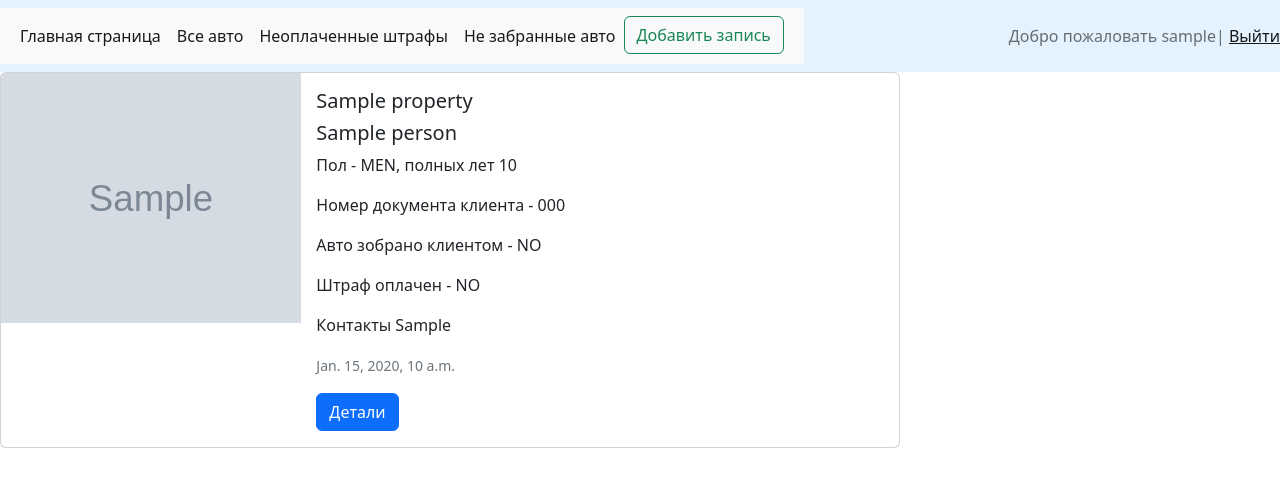
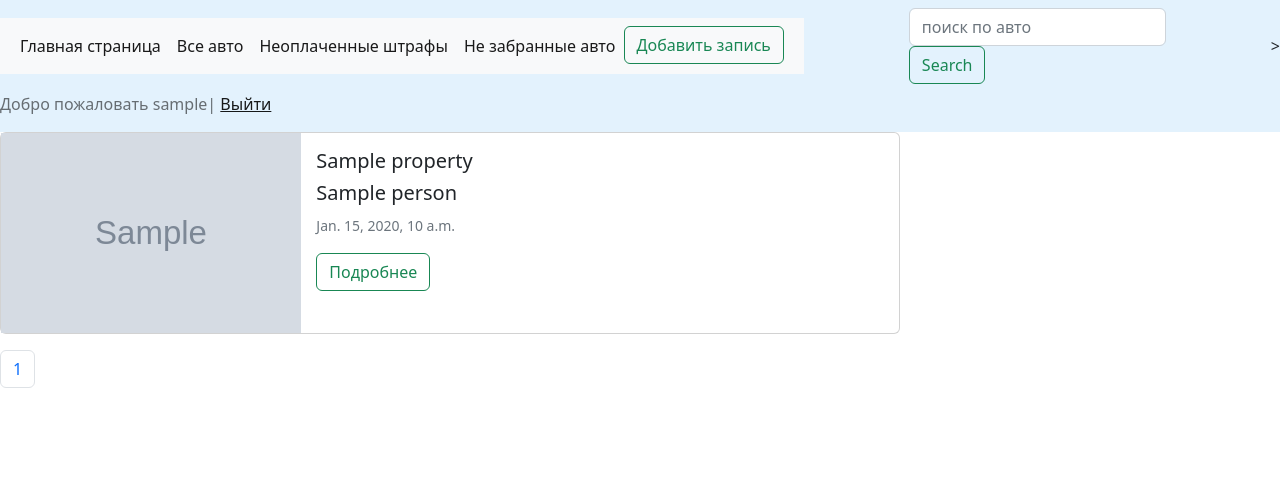
Before and after one commit to pasha359/my_prodject, a Django app: page /all_notes/ in a window 1280 px wide. Shown: the top 487 px of the page. Run offline with Django 4.2, Linux system fonts and the light colour scheme; a user stored in the database is signed in; tables that the repository leaves empty hold one stand-in row (values such as "Sample post"); grey boxes marked "Sample" are stand-in pictures.

Commit message:
add paginator and func search

```diff
--- a/django_go/django_go/settings.py
+++ b/django_go/django_go/settings.py
@@ -132,7 +132,7 @@ STATIC_URL = '/static/'
 MEDIA_URL = '/media/'
 
 STATICFILES_DIRS = [
-   os.path.join(BASE_DIR, "main/static"),
+   os.path.join(BASE_DIR, "static"),
 ]
 MEDIA_ROOT = (os.path.join(BASE_DIR,'media'))
 
--- a/django_go/main/forms.py
+++ b/django_go/main/forms.py
@@ -14,7 +14,7 @@ class NotesForm(forms.Form):
     sex = forms.ChoiceField(choices=sex_choices, label='Пол')
     number = forms.CharField(max_length=150, label='Номер документа')
     image = forms.ImageField(label='Фото имущества', required=False)
-    property_name = forms.CharField(max_length=150,label='Описание имущества')
+    property_name = forms.CharField(max_length=150,label='Название имущества')
     fine_is_paid = forms.ChoiceField(choices=boolean_choices, label='Штраф оплачен')
     taken_by_owner = forms.ChoiceField(choices=boolean_choices, label='Авто забарно владельцем')
     contact = forms.EmailField(label='email для оповещения')
@@ -41,7 +41,7 @@ class NotesForm(forms.Form):
         new_notes = Notes.objects.create(
             date=self.cleaned_data['date'],
             contact=self.cleaned_data['contact'],
-            # user = self.cleaned_data['CustomUser'],
+            # user = self.cleaned_data['user'],
             property = new_propertys)
 
 
--- a/django_go/main/models.py
+++ b/django_go/main/models.py
@@ -1,7 +1,7 @@
 from django.db import models
 from django.utils import timezone
 from users.models import CustomUser
-from django.contrib.auth import login, logout
+from django.shortcuts import reverse
 
 sex_choices = (
     ('MEN', 'men'),
@@ -48,6 +48,9 @@ class Notes(models.Model):
     date = models.DateTimeField(default=timezone.now)
     contact = models.EmailField(blank=True, null=True)
 
+    def get_absolute_url(self):
+        return reverse('note', kwargs={'note_id':self.pk})
+
     class Meta:
         verbose_name = 'Запись'
         verbose_name_plural = 'Записи'
--- a/django_go/main/templates/main/all_notes.html
+++ b/django_go/main/templates/main/all_notes.html
@@ -2,29 +2,51 @@
 
 {% block content %}
 
-{% for a in notes %}
+
+{% for a in page_obj %}
     <div class="card mb-3" style="max-width: 900px;">
   <div class="row g-0">
     <div class="col-md-4">
       {% if a.property.image %}
-            <img src="{{ a.property.image.url }}" width="300" height="250" />
+            <img src="{{ a.property.image.url }}" width="300" height="200" />
         {% endif %}
     </div>
     <div class="col-md-8">
       <div class="card-body">
         <h5 class="card-title">{{ a.property.property_name}}</h5>
         <h5 class="card-title">{{ a.property.person_id.person_name}}</h5>
-        <p class="card-text">Пол - {{ a.property.person_id.sex }}, полных лет {{ a.property.person_id.age }}</p>
-        <p class="card-text">Номер документа клиента - {{ a.property.person_id.passport.number }}</p>
-        <p class="card-text">Авто зобрано клиентом - {{ a.property.taken_by_owner }}</p>
-        <p class="card-text">Штраф оплачен - {{ a.property.fine_is_paid }}</p>
-        <p class="card-text">Контакты {{ a.contact }}</p>
         <p class="card-text"><small class="text-muted">{{ a.date}}</small></p>
-          <button type="button" class="btn btn-primary">Детали</button>
+          <a class="btn btn-outline-success me-2" href={{ a.get_absolute_url }}>Подробнее</a>
       </div>
     </div>
   </div>
 </div>
 {% endfor %}
 
+
+
+    <nav aria-label="Page navigation example">
+        <ul class="pagination">
+
+        {% if page_obj.has_previous %}
+        <li class="page-item"><a class="page-link" href="?page={{ page_obj.previous_page_number }}">previous</a></li>
+        {% endif %}
+
+        {% for i in page_obj.paginator.page_range %}
+        <li class="page-item"><a class="page-link" href="?page={{ i }}">{{ i }}</a></li>
+        {% endfor %}
+
+        {% if page_obj.has_next %}
+        <li class="page-item"><a class="page-link" href="?page={{ page_obj.next_page_number }}">next</a></li>
+        {% endif %}
+
+
+
+
+
+    </ul>
+    </nav>
+
+
+
 {% endblock %}
--- a/django_go/main/templates/main/base.html
+++ b/django_go/main/templates/main/base.html
@@ -5,7 +5,9 @@
         <meta name="viewport" content="width=device-width, initial-scale=1">
         <title> {{ title }} </title>
         <link href="https://cdn.jsdelivr.net/npm/bootstrap@5.2.0-beta1/dist/css/bootstrap.min.css" rel="stylesheet" integrity="sha384-0evHe/X+R7YkIZDRvuzKMRqM+OrBnVFBL6DOitfPri4tjfHxaWutUpFmBp4vmVor" crossorigin="anonymous">
+        <link rel="stylesheet" href="/main/static/styles.css">
     </head>
+
     <body>
 
   <nav class="navbar" style="background-color: #e3f2fd;">
@@ -15,7 +17,9 @@
             <div class="collapse navbar-collapse" id="navbarNav">
                 <ul class="navbar-nav">
         <li class="nav-item">
+
         <a class="nav-link active" aria-current="page" href={% url 'home' %}>Главная страница</a>
+
         {% if request.user.is_authenticated %}
         </li>
         <li class="nav-item">
@@ -27,10 +31,10 @@
         <li class="nav-item">
         <a class="nav-link active" aria-current="page" href={% url 'taken_by_owner' %}>Не забранные авто</a>
         </li>
-
         <li class="nav-item">
         <a class="btn btn-outline-success me-2" href={% url 'add_notes' %}>Добавить запись</a>
         {% endif %}
+
 
         </li>
       </ul>
@@ -38,6 +42,13 @@
 
   </div>
 </nav>
+
+
+<form class="form-inline my-2 my-lg-0" method="get" action={% url 'search' %} >
+      <input class="form-control mr-sm-2" type="search" placeholder="поиск по авто" aria-label="Search" name="q">
+      <button class="btn btn-outline-success my-2 my-sm-0" type="submit">Search</button>
+    </form>>
+
         <form class="navbar-text">
         {% if request.user.is_authenticated %}
         Добро пожаловать {{ user.username }}| <a href={% url 'log_out' %}>Выйти</a>
@@ -49,6 +60,8 @@
         </form>
     </nav>
 
+
+
     {% if messages %}
     <ul class="messages">
     {% for message in messages %}
@@ -56,21 +69,21 @@
     {% if message.tags == 'error' %}
     <div class="alert alert-danger" role="alert">
     {{ message }}
+
 </div>
+    {% else %}
 
-        {% else %}
     <div class="alert alert-{{ message.tags }}" role="alert">
     {{ message }}
 
     </div>
     {% endif %}
+    {% endfor %}
 
-    {% endfor %}
+
 </ul>
 {% endif %}
-
 {% block content %}
-
 {% endblock %}
 
 
--- a/django_go/main/urls.py
+++ b/django_go/main/urls.py
@@ -1,6 +1,7 @@
 from . import views
 from django.urls import path
 
+from .views import Search
 
 urlpatterns = [
     path('', views.home, name= 'home' ),
@@ -8,6 +9,8 @@ urlpatterns = [
     path('all_notes/', views.all_notes, name = 'all_notes'),
     path('fine_is_paid/', views.fine_is_paid, name = 'fine_is_paid'),
     path('taken_by_owner/', views.taken_by_owner, name = 'taken_by_owner'),
+    path('note/<int:note_id>/', views.show_note, name = 'note'),
+    path('search/',Search.as_view(), name='search')
 
 
 
--- a/django_go/main/views.py
+++ b/django_go/main/views.py
@@ -1,11 +1,11 @@
-from django.shortcuts import render, redirect
+from django.shortcuts import render, redirect, get_object_or_404
+from django.views.generic import ListView
 
-import users.models
 from .forms import NotesForm
 from .models import *
 from django.conf import settings
 from django.contrib.auth.decorators import login_required
-
+from django.core.paginator import Paginator
 
 def home (request):
     context = {
@@ -19,19 +19,34 @@ def add_notes(request):
     if request.method == 'POST':
         pos_form = NotesForm(request.POST, request.FILES)
         if pos_form.is_valid():
-            pos_form.user = request.user
-            pos_form.user.save()
+            # pos_form.user = request.user
+            # pos_form.user.save()
             pos_form.save()
 
             return redirect('all_notes')
     data = {'pos_form': pos_form, 'media_url': settings.MEDIA_URL}
     return render(request, 'main/add_notes.html', data)
 
+def show_note(request, note_id):
+    notes = get_object_or_404(Notes, id=note_id)
+    context = {
+        'notes':notes,
+        'title': 'детали',
+        'cat_selected': notes.id
+    }
+    return render(request, 'main/singl_post.html', context=context)
+
 @login_required()
 def all_notes(request):
     notes = Notes.objects.all()
+    paginator = Paginator(notes, 3)
+    page_number = request.GET.get('page')
+    page_obj = paginator.get_page(page_number)
+
     context = {
         'notes':notes,
+        'title': 'все записи',
+        'page_obj': page_obj,
     }
     return render(request, 'main/all_notes.html', context=context)
 
@@ -40,6 +55,7 @@ def fine_is_paid(request):
     notes = Notes.objects.filter(property__fine_is_paid='NO')
     context = {
         'notes':notes,
+        'title': 'не оплаченные штрафы'
     }
     return render(request, 'main/fine_is_paid.html', context=context)
 
@@ -48,5 +64,20 @@ def taken_by_owner(request):
     notes = Notes.objects.filter(property__taken_by_owner='NO')
     context = {
         'notes':notes,
+        'title': 'изъятые авто'
     }
     return render(request, 'main/taken_by_owner.html', context=context)
+
+
+class Search(ListView):
+    template_name = 'main/all_notes.html'
+    context_object_name = 'notes'
+    paginate_by = 5
+
+    def get_queryset(self):
+        return Notes.objects.filter(property__property_name=self.request.GET.get('q'))
+
+    def get_context_data(self, *, object_list=None, **kwargs):
+        context = super().get_context_data(**kwargs)
+        context['q'] = self.request.GET.get('q')
+        return context
--- a/django_go/users/models.py
+++ b/django_go/users/models.py
@@ -1,7 +1,5 @@
 from django.contrib.auth.models import AbstractUser, AbstractBaseUser
 from django.db import models
-from django.dispatch import receiver
-
 
 class CustomUser(AbstractUser):
     GENDER = (
--- a/django_go/users/views.py
+++ b/django_go/users/views.py
@@ -2,9 +2,6 @@ from django.shortcuts import render, redirect
 from .forms import CustomUserCreationForm, UserLoginForm
 from django.contrib import messages
 from django.contrib.auth import authenticate, login, logout
-
-
-
 
 def register(request):
     if request.method == 'POST':
@@ -19,6 +16,7 @@ def register(request):
         form = CustomUserCreationForm()
 
     return render(request, 'users/registration.html',{'form':form})
+
 
 def log_in(request):
     if request.method == 'POST':
```
Also changed, not shown: django_go/main/templates/main/fine_is_paid.html (+3 -8 lines), django_go/main/templates/main/taken_by_owner.html (+2 -7 lines), django_go/users/forms.py (+0 -9 lines). Lines whose indentation alone changed are shown as unchanged.
